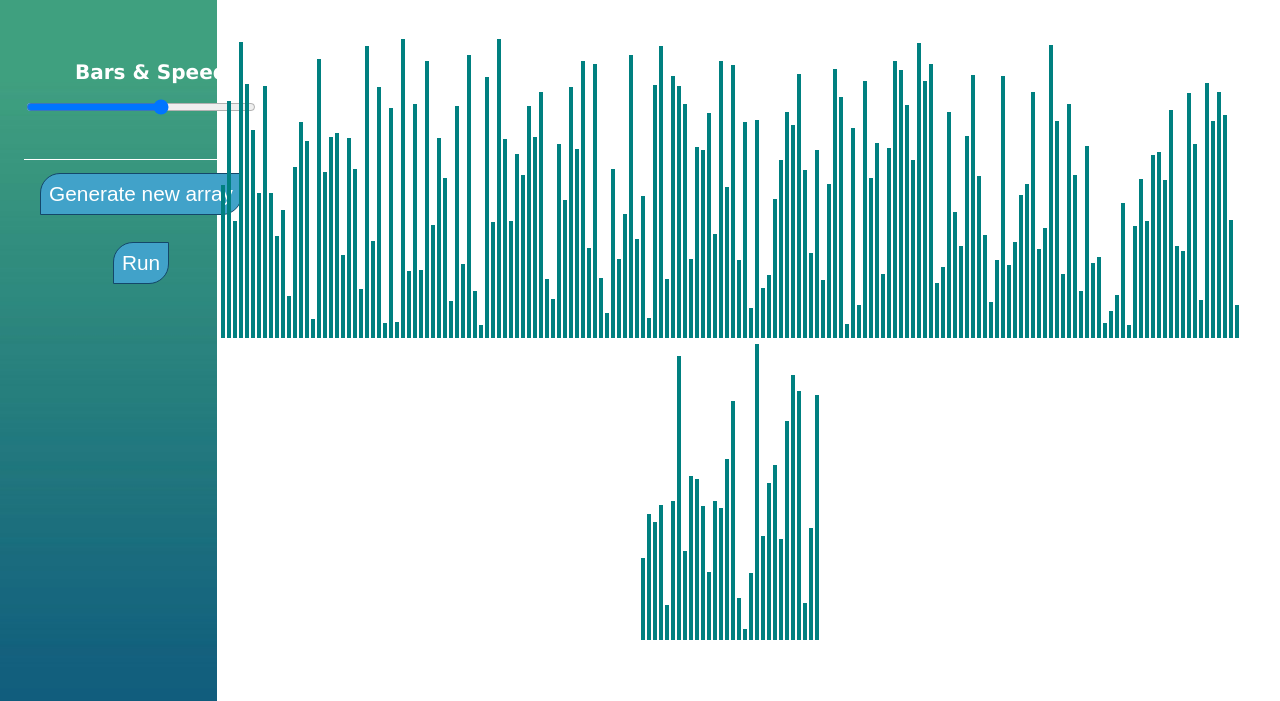
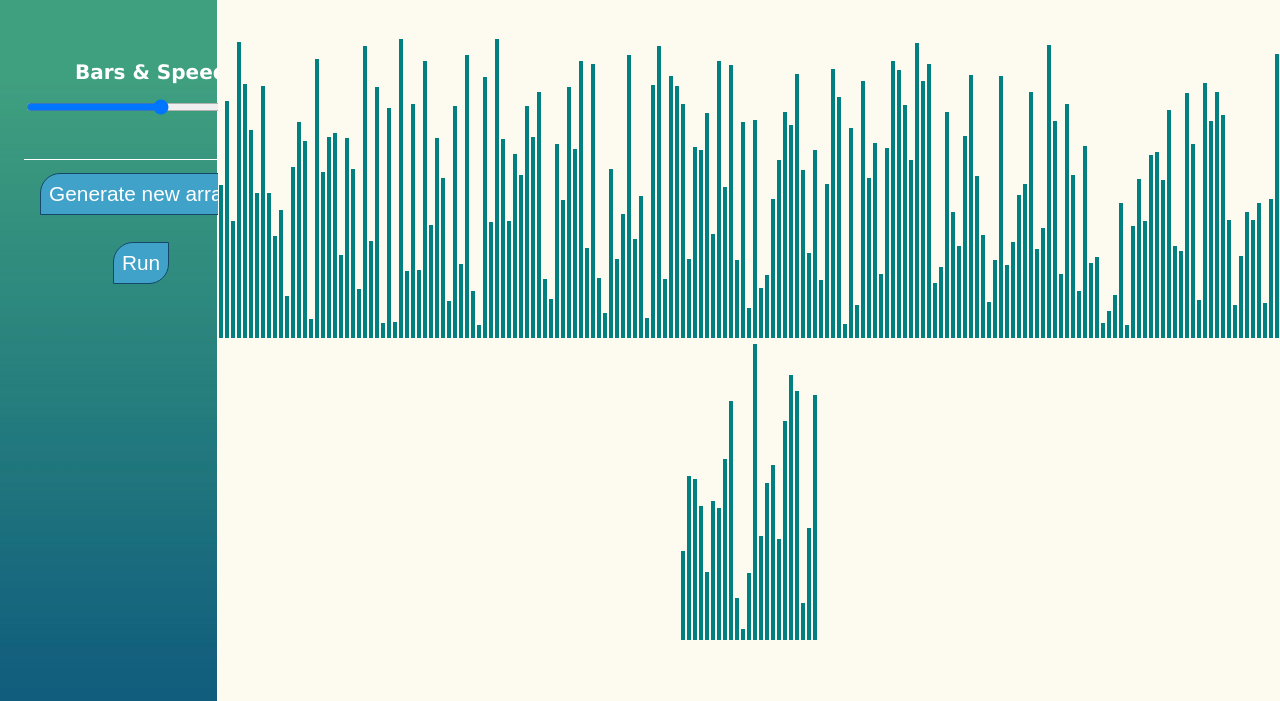
Before and after one commit to Davisino/Sorting-Visualizer, a plain HTML site: page index.html in a window 1280 px wide. Shown: the part 99-800 px from the top of the page. Drawn offline with Linux system fonts and the light colour scheme.

Commit message:
Background replaced and transition removed

```diff
--- a/Main.js
+++ b/Main.js
@@ -28,7 +28,7 @@ const algoDescriptions = {
     `
 }
 // This function calculate the right velocity it should have;
-function getVelocity(multiplier = 3) {
+function getVelocity(multiplier = 3.2) {
     let divs = Number(document.getElementById('changeDivs').value)
     if (divs >= 260) {
         return 1 * multiplier
--- a/index.html
+++ b/index.html
@@ -23,7 +23,7 @@
             <button id="heap" class="play" onclick="getTracker('heap')">Heap Sort</button>
         </div>
     </div>
-    <div class='algo-container'>
+    <div class='algo-container' >
         <div class="nav-box">
                 <div class="nav-div" >
                     <div>
@@ -50,7 +50,7 @@
         </div>
         <!--Main Work-->
 
-        <div  id="divs-box">
+        <div  id="divs-box" style="background-color: rgb(253, 251, 239)">
 
         </div>
 
--- a/resources/style2.css
+++ b/resources/style2.css
@@ -70,7 +70,8 @@ h1 {
 
 .algo-container {
     display: grid;
-    grid-template-columns: 17% 80%;
+
+    grid-template-columns: 17% 83%;
 
 }
 /*The nav*/
@@ -140,7 +141,6 @@ h1 {
     background-color: teal;
     display: inline-block;
     text-align: center;
-    transition: 200ms;
 }
 /* description of Algo */
 
```
Also changed, not shown: 1 other file.
